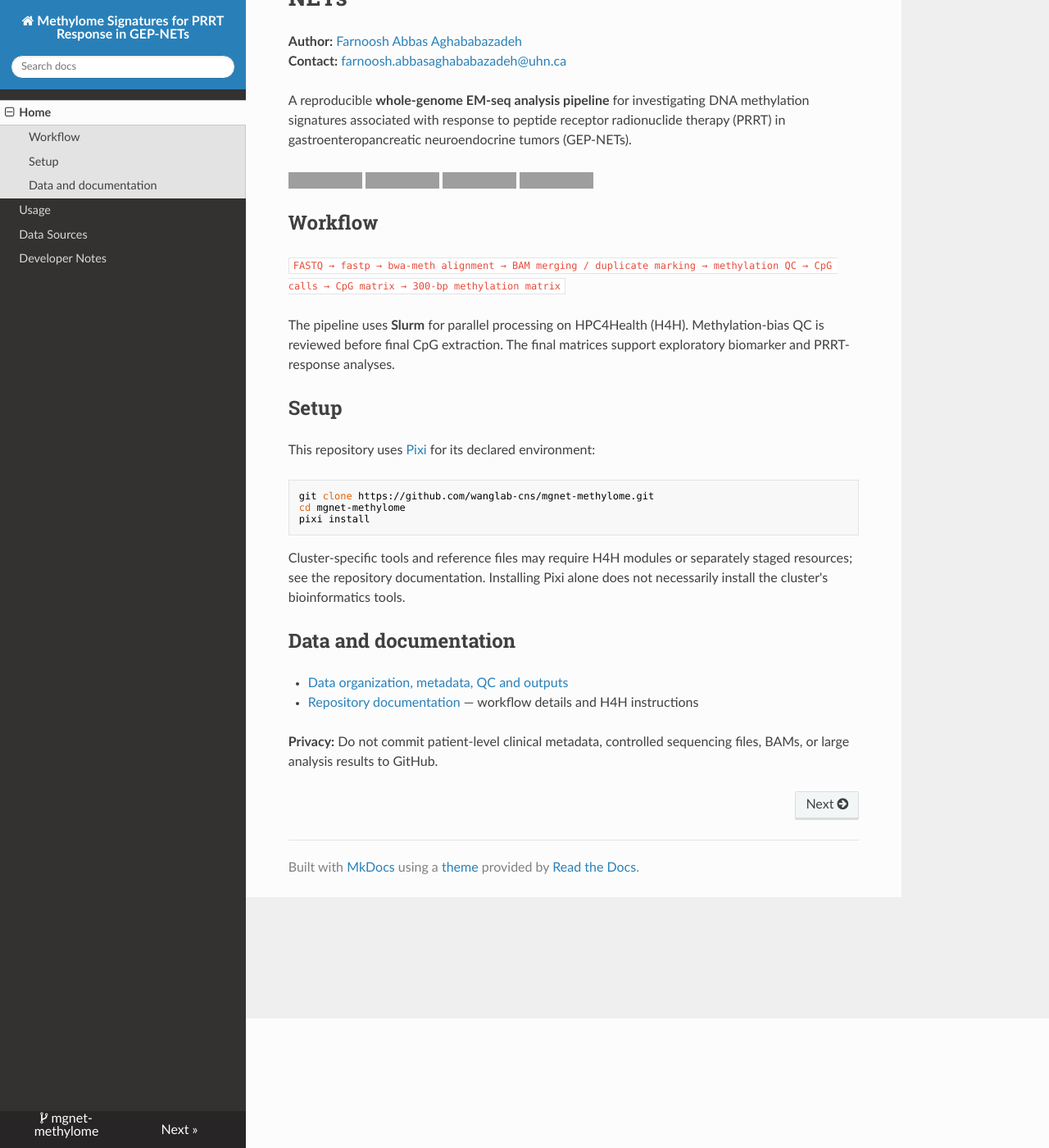
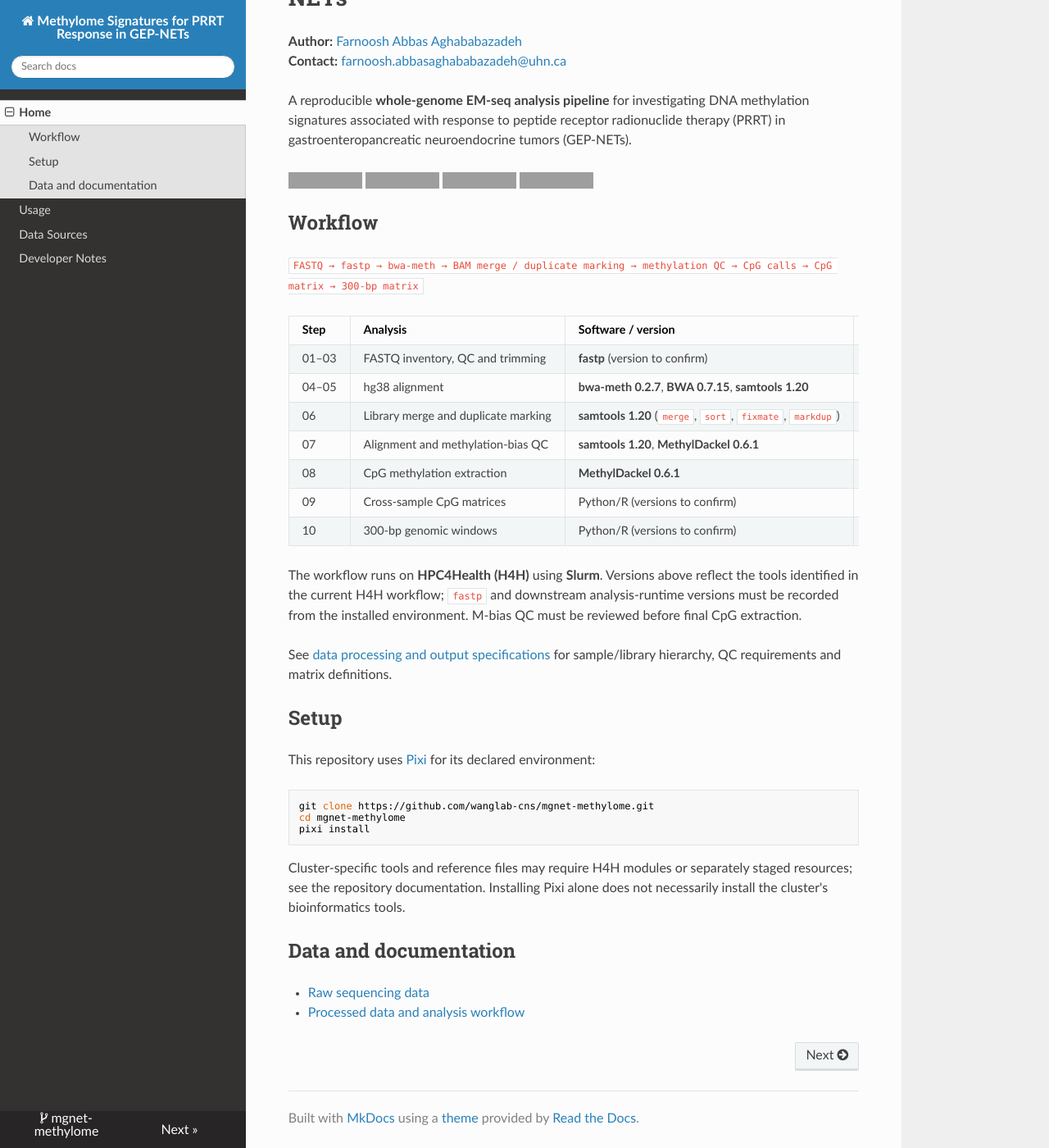
Before and after one commit to wanglab-cns/mgnet-methylome, an MkDocs documentation site: the page built from docs/README.md, in a window 1280 px wide and 1400 px high, scrolled down 158 px. Shown: the whole window at 82% size. Built offline with MkDocs 1.6.1, drawn with Linux system fonts in a browser that asks for light colours; nearby versions of some CDN libraries; grey boxes are pictures that could not be loaded.

Commit message:
Document EM-seq workflow and software versions

```diff
--- a/docs/README.md
+++ b/docs/README.md
@@ -12,9 +12,21 @@ A reproducible **whole-genome EM-seq analysis pipeline** for investigating DNA m
 
 ## Workflow
 
-`FASTQ → fastp → bwa-meth alignment → BAM merging / duplicate marking → methylation QC → CpG calls → CpG matrix → 300-bp methylation matrix`
+`FASTQ → fastp → bwa-meth → BAM merge / duplicate marking → methylation QC → CpG calls → CpG matrix → 300-bp matrix`
 
-The pipeline uses **Slurm** for parallel processing on HPC4Health (H4H). Methylation-bias QC is reviewed before final CpG extraction. The final matrices support exploratory biomarker and PRRT-response analyses.
+| Step | Analysis | Software / version | Output | Status |
+| --- | --- | --- | --- | --- |
+| 01–03 | FASTQ inventory, QC and trimming | **fastp** (version to confirm) | Validated, trimmed FASTQ pairs | Implemented |
+| 04–05 | hg38 alignment | **bwa-meth 0.2.7**, **BWA 0.7.15**, **samtools 1.20** | Sorted and indexed BAMs per FASTQ pair | Implemented; cohort running |
+| 06 | Library merge and duplicate marking | **samtools 1.20** (`merge`, `sort`, `fixmate`, `markdup`) | Duplicate-marked, indexed BAM per library; QC | Tested; additional libraries running |
+| 07 | Alignment and methylation-bias QC | **samtools 1.20**, **MethylDackel 0.6.1** | QC statistics, M-bias profiles | Initial validation underway |
+| 08 | CpG methylation extraction | **MethylDackel 0.6.1** | Per-library CpG methylated/unmethylated counts | Planned |
+| 09 | Cross-sample CpG matrices | Python/R (versions to confirm) | CpG beta, count and coverage matrices | Planned |
+| 10 | 300-bp genomic windows | Python/R (versions to confirm) | Regional beta, coverage and CpG-count matrices | Planned |
+
+The workflow runs on **HPC4Health (H4H)** using **Slurm**. Versions above reflect the tools identified in the current H4H workflow; `fastp` and downstream analysis-runtime versions must be recorded from the installed environment. M-bias QC must be reviewed before final CpG extraction.
+
+See [data processing and output specifications](docs/data.md) for sample/library hierarchy, QC requirements and matrix definitions.
 
 ## Setup
 
@@ -30,7 +42,5 @@ Cluster-specific tools and reference files may require H4H modules or separately
 
 ## Data and documentation
 
-- [Data organization, metadata, QC and outputs](docs/data.md)
-- [Repository documentation](docs/) — workflow details and H4H instructions
-
-**Privacy:** Do not commit patient-level clinical metadata, controlled sequencing files, BAMs, or large analysis results to GitHub.
+- [Raw sequencing data](data/rawdata/README.md)
+- [Processed data and analysis workflow](data/procdata/README.md)
```
